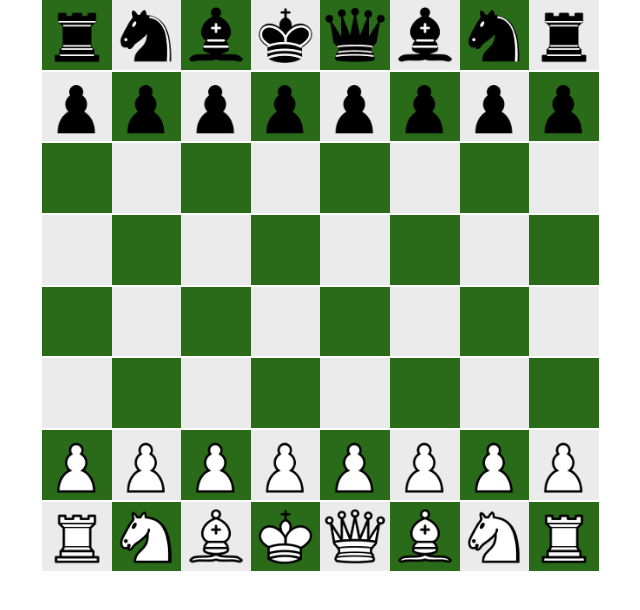
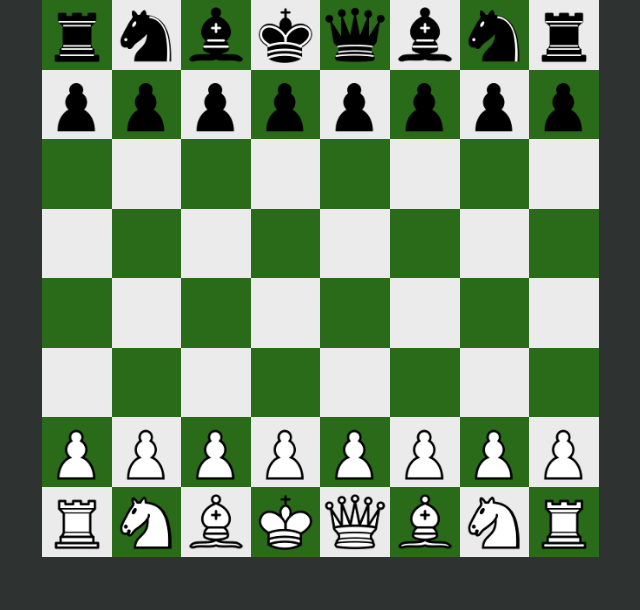
Before and after one commit to PalmeriSamuele/chessProject, a plain HTML site: page index.html in a window 1280 px wide. Shown: the whole page, without its empty margins (311-951 px from the left). Drawn offline with Linux system fonts and the light colour scheme.

Commit message:
update plateau and implementing drag & drop

```diff
--- a/public/css/style.css
+++ b/public/css/style.css
@@ -2,13 +2,17 @@ body {
     margin: 0;
     padding: 0;
     box-sizing: border-box;
+    background-color: rgb(46, 51, 50);
 }
-
+#chess_tabe{
+    display: flex;
+    justify-content: center;
+    align-items: center;
+}
 #echequier {
     display: flex;
     flex-wrap: wrap;
-    margin-left: auto;
-    margin-right: auto;
+
 
 }
 
@@ -29,6 +33,10 @@ body {
 }
 
 
-.piece_img{
 
+.cible {
+    background-color: red;
 }
+.click{
+    border: 2px solid orange;
+}
--- a/public/js/main.js
+++ b/public/js/main.js
@@ -5,4 +5,4 @@ import { Chessboard } from "./modules/Chessboard.js";
 
 let chess = new Chessboard(window.innerWidth/2.3);   //on recupere la width de l'ecran
 
-chess.create();
+chess.update();
--- a/public/js/modules/ChessPiece.js
+++ b/public/js/modules/ChessPiece.js
@@ -1,9 +1,13 @@
+
+
 export class ChessPiece{
     constructor(nom,color){
         this.nom = nom;
         this.img;   // chemin absolut de l'image
         this.color = color;
         this.toPng();
+        this.pos_row;
+        this.pos_col;
     }
 
     // rightMove(){
@@ -12,6 +16,7 @@ export class ChessPiece{
 
     toPng(){
         this.img = "public/img/pieces/"+this.color+this.nom+".png";
-        console.log(this.img);
     }
+
+
 }
--- a/public/js/modules/Chessboard.js
+++ b/public/js/modules/Chessboard.js
@@ -5,125 +5,147 @@ export class Chessboard{
         this.w_board = w_board;
         this.board = document.getElementById('echequier');
         this.board.style.width = this.w_board+17+"px";
-        this.board.style.height = this.w_board+17+"px";
         this.column = 8;
         this.row = "abcdefgh";
         this.color = false;
 
+        this.plateau = [["Tn","chevn","foun","roin","reinen","foun","chevn","Tn"],["pionn","pionn","pionn","pionn","pionn","pionn","pionn","pionn"],[],[],[],[],["pionb","pionb","pionb","pionb","pionb","pionb","pionb","pionb"],["Tb","chevb","foub","roib","reineb","foub","chevb","Tb"]];
+        this.pion_b = new ChessPiece('pion','b');
+        this.pion_w = new ChessPiece('pion','w');
+        this.tour_b = new ChessPiece('tour','b');
+        this.tour_w = new ChessPiece('tour','w');
+        this.fou_b = new ChessPiece('fou','b');
+        this.fou_w = new ChessPiece('fou','w');
+        this.chev_b = new ChessPiece('chev','b');
+        this.chev_w = new ChessPiece('chev','w');
+        this.roi_b = new ChessPiece('roi','b');
+        this.roi_w = new ChessPiece('roi','w');
+        this.reine_b = new ChessPiece('reine','b');
+        this.reine_w = new ChessPiece('reine','w');
+        this.img;
+        this.new_case;
 
     }
 
-    create(){
-        let pion_b = new ChessPiece('pion','b');
-        let pion_w = new ChessPiece('pion','w');
-        let tour_b = new ChessPiece('tour','b');
-        let tour_w = new ChessPiece('tour','w');
-        let fou_b = new ChessPiece('fou','b');
-        let fou_w = new ChessPiece('fou','w');
-        let chev_b = new ChessPiece('chev','b');
-        let chev_w = new ChessPiece('chev','w');
-        let roi_b = new ChessPiece('roi','b');
-        let roi_w = new ChessPiece('roi','w');
-        let reine_b = new ChessPiece('reine','b');
-        let reine_w = new ChessPiece('reine','w');
-        let img;
-        for (let i = 0; i < this.row.length; i++) {
-            for (let j = 0; j < this.column; j++) {
-                let new_case = document.createElement("div");
-                if (i==1){
-                    img = document.createElement("img");
-                    img.className+="piece_img"
-                    img.src = pion_b.img;
-                    new_case.appendChild(img);
-                }else if(i==6){
+    update(){
 
-                    img = document.createElement("img");
-                    img.className+="piece_img"
-                    img.src = pion_w.img;
-                    new_case.appendChild(img);
+        for (let i = 0; i < this.plateau.length; i++) {
+            for (let j = 0; j < this.plateau.length; j++) {
+                this.new_case = document.createElement("div");
 
-                }else if(i==0 & j==0 || i==0 & j==7){
-                    img = document.createElement("img");
-                    img.className+="piece_img"
-                    img.src = tour_b.img;
-                    new_case.appendChild(img);
-                }else if(i==7 & j==2 || i==7 & j==5){
-                    img = document.createElement("img");
-                    img.className+="piece_img"
-                    img.src = fou_w.img;
-                    new_case.appendChild(img);
+                this.img = document.createElement("img");
+                this.img.id = `piece[${i}][${j}]`;
+                this.img.draggable="true";
+                //this.img.ondragstart="this.dragStart(this)";
+                this.img.addEventListener('dragstart', this.dragStart);
+
+                this.img.className+="piece_img"
+
+                if (this.plateau[i][j] == "pionn"){
+
+                    this.img.src = this.pion_b.img;
+                    this.new_case.appendChild(this.img);
+                }else if(this.plateau[i][j] == "pionb"){
+
+
+                    this.img.src = this.pion_w.img;
+                    this.new_case.appendChild(this.img);
+
+                }else if(this.plateau[i][j] == "Tn"){
+
+                    this.img.src = this.tour_b.img;
+                    this.new_case.appendChild(this.img);
+                }else if(this.plateau[i][j] == "foub"){
+
+                    this.img.src = this.fou_w.img;
+                    this.new_case.appendChild(this.img);
                 }
-                else if(i==7 & j==0 || i==7 & j==7){
-                    img = document.createElement("img");
-                    img.className+="piece_img"
-                    img.src = tour_w.img;
-                    new_case.appendChild(img);
+                else if(this.plateau[i][j] == "Tb"){
+                    this.img.src = this.tour_w.img;
+                    this.new_case.appendChild(this.img);
                 }
-                else if(i==0 & j==2 || i==0 & j==5){
-                    img = document.createElement("img");
-                    img.className+="piece_img"
-                    img.src = fou_b.img;
-                    new_case.appendChild(img);
+                else if(this.plateau[i][j] == "foun"){
+                    this.img.src = this.fou_b.img;
+                    this.new_case.appendChild(this.img);
                 }
-                else if(i==0 & j==1 || i==0 & j==6){
-                    img = document.createElement("img");
-                    img.className+="piece_img"
-                    img.src = chev_b.img;
-                    new_case.appendChild(img);
+                else if(this.plateau[i][j] == "chevn"){
+
+                    this.img.src = this.chev_b.img;
+                    this.new_case.appendChild(this.img);
                 }
-                else if(i==7 & j==1 || i==7 & j==6){
-                    img = document.createElement("img");
-                    img.className+="piece_img"
-                    img.src = chev_w.img;
-                    new_case.appendChild(img);
+                else if(this.plateau[i][j] == "chevb"){
+
+                    this.img.src = this.chev_w.img;
+                    this.new_case.appendChild(this.img);
                 }
-                else if(i==7 & j==3){
-                    img = document.createElement("img");
-                    img.className+="piece_img"
-                    img.src = roi_w.img;
-                    new_case.appendChild(img);
+                else if(this.plateau[i][j] == "roib"){
+
+                    this.img.src = this.roi_w.img;
+                    this.new_case.appendChild(this.img);
                 }
-                else if(i==0 & j==3){
-                    img = document.createElement("img");
-                    img.className+="piece_img"
-                    img.src = roi_b.img;
-                    new_case.appendChild(img);
+                else if(this.plateau[i][j] == "roin"){
+
+                    this.img.src = this.roi_b.img;
+                    this.new_case.appendChild(this.img);
                 }
-                else if(i==7 & j==4){
-                    img = document.createElement("img");
-                    img.className+="piece_img"
-                    img.src = reine_w.img;
-                    new_case.appendChild(img);
+                else if(this.plateau[i][j] == "reineb"){
+
+                    this.img.src = this.reine_w.img;
+                    this.new_case.appendChild(this.img);
                 }
-                else if(i==0 & j==4){
-                    img = document.createElement("img");
-                    img.className+="piece_img"
-                    img.src = reine_b.img;
-                    new_case.appendChild(img);
+                else if(this.plateau[i][j] == "reinen"){
+
+                    this.img.src = this.reine_b.img;
+                    this.new_case.appendChild(this.img);
                 }
 
+                this.new_case.className+=this.color;
+                this.new_case.className+=" chess_case";
+                this.new_case.addEventListener('ondrop',  this.drop);
+                this.new_case.addEventListener('ondragover',  this.allowDrop);
+                // this.new_case.onfocus = this.focus();
+                this.new_case.style.width = this.w_board/8+"px";
+                this.new_case.style.height = this.w_board/8+"px";
+                this.board.appendChild(this.new_case);
 
-
-                new_case.className+=this.color;
-                new_case.className+=" chess_case";
-                new_case.style.width = this.w_board/8+"px";
-                new_case.style.height = this.w_board/8+"px";
-
-                this.board.appendChild(new_case);
                 if (j != this.column-1){this.switchColor()}
-
-
+                this.plateau[i][j] = this.new_case;
             }
 
         }
+        console.log(this.plateau);
+    }
+    allowDrop(ev) {
+        ev.preventDefault();
+        }
+    dragStart(e) {
+        e.dataTransfer.setData('text/plain', e.target.id);
+        console.log("drag over");
+    }
+    drop(e) {
+
+        // get the draggable element
+        const id = ev.dataTransfer.getData("text");
+        const draggable = document.getElementById(id);
+
+        // add it to the drop target
+        e.target.appendChild(draggable);
+
+        // display the draggable element
+        draggable.classList.remove('hide');
+        console.log("drag down");
     }
 
-
-
+    focus(){
+        this.new_case.style.border="2px solid orange";
+    }
 
     switchColor(){
         this.color ? this.color = false : this.color = true;
     }
 
 
+
+
+
 }
```
Also changed, not shown: index.html (+2 -0 lines).
